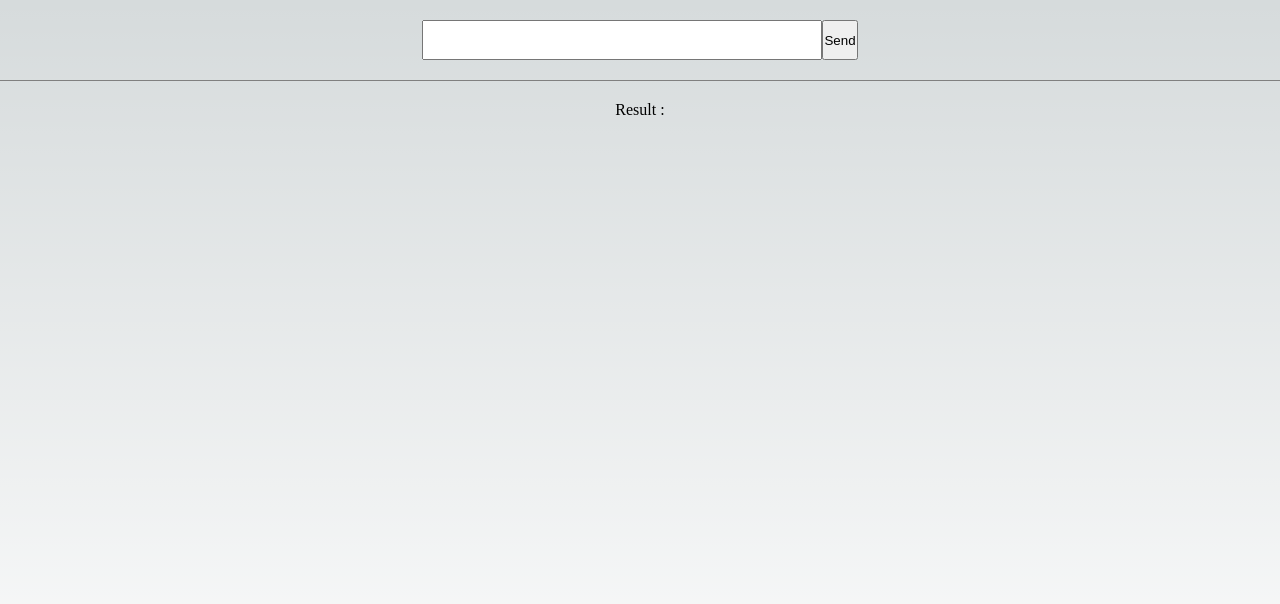
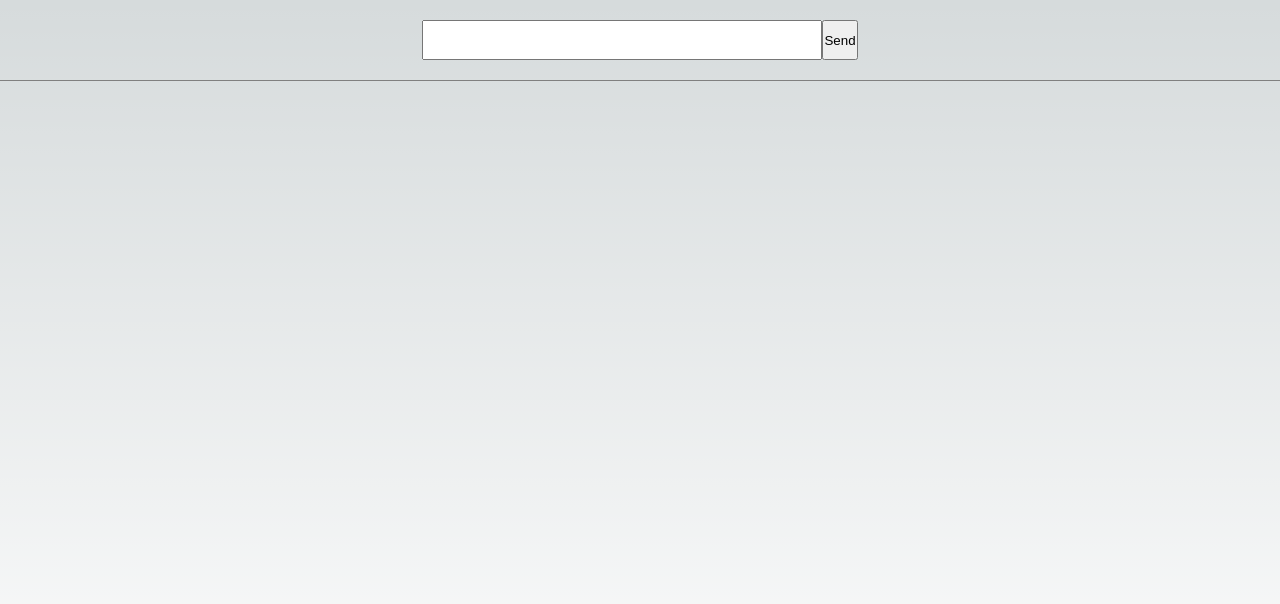
Before and after one commit to wooyong99/ChatGPT_Project, a Next.js app: page /goodDay in a window 1280 px wide. Shown: the top 604 px of the page. Built offline with nearby package versions, Linux system fonts and the light colour scheme.

Commit message:
Chat GPT 답변을 배열에 저장하여 출력하기

```diff
--- a/src/pages/goodDay.js
+++ b/src/pages/goodDay.js
@@ -4,6 +4,7 @@ import axios from "axios";
 export default function GoodDay() {
   const [userInput, setUserInput] = useState("");
   const [result, setResult] = useState("");
+  const [arr, setArr] = useState([]);
 
   //useEffect에는 2개의 파라미터가 들어가는데 첫번쨰는 function, 두번째는 dependency
   useEffect(() => {
@@ -15,7 +16,8 @@ export default function GoodDay() {
     const res = await axios.post(url, {
       userInput: userInput,
     });
-    console.log(res.data.result);
+    setArr([...arr, res.data.result]);
+    console.log("결과 : " + res.data.result);
     setResult(res.data.result);
     return true;
   };
@@ -52,7 +54,15 @@ export default function GoodDay() {
           padding: "20px 100px",
         }}
       >
-        Result : {result}
+        <ul>
+          {arr.map((answer, index) => (
+            <>
+              <li key={index} style={{ padding: "10px" }}>
+                Result : {answer}
+              </li>
+            </>
+          ))}
+        </ul>
       </div>
     </div>
   );
```
